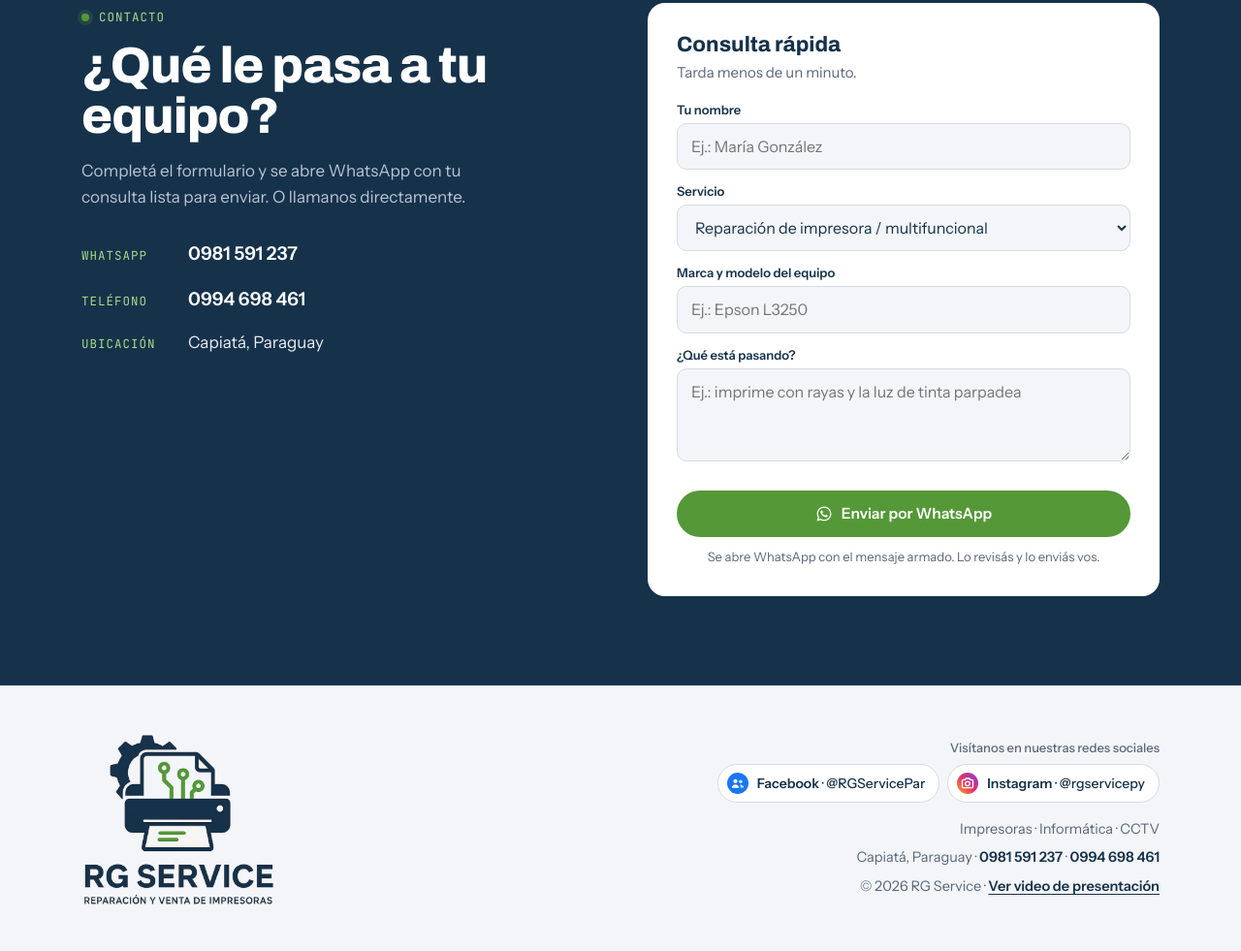
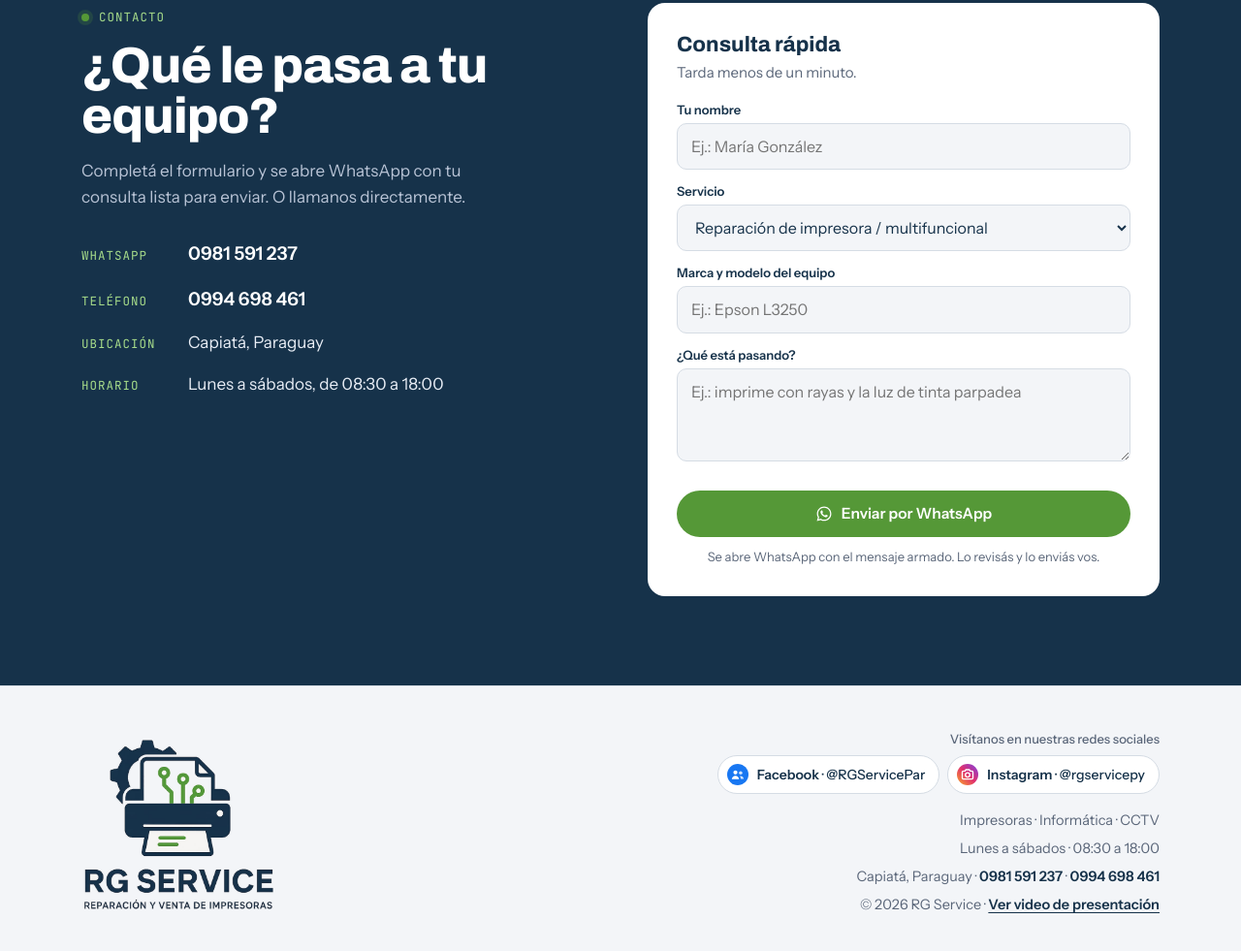
Before and after one commit to rubeng33-png/rgservice, a plain HTML site: page index.html in a window 1280 px wide. Shown: the part 2782-3763 px from the top of the page at 97% size. Drawn offline with Linux system fonts and the light colour scheme.

Commit message:
Horario de atención
Co-Authored-By: Claude Opus 5.5 <noreply@anthropic.com>
Claude-Session: https://claude.ai/code/session_01HRXTtufyi6bdSFrqazsLyR

```diff
--- a/index.html
+++ b/index.html
@@ -379,6 +379,7 @@
           <div><span class="mono">WhatsApp</span><a href="https://wa.me/595981591237" target="_blank" rel="noopener">0981 591 237</a></div>
           <div><span class="mono">Teléfono</span><a href="tel:+595994698461">0994 698 461</a></div>
           <div><span class="mono">Ubicación</span><span class="v">Capiatá, Paraguay</span></div>
+          <div><span class="mono">Horario</span><span class="v">Lunes a sábados, de 08:30 a 18:00</span></div>
         </div>
       </div>
 
@@ -426,6 +427,7 @@
         </nav>
       </div>
       <span>Impresoras · Informática · CCTV</span>
+      <span>Lunes a sábados · 08:30 a 18:00</span>
       <span>Capiatá, Paraguay · <a href="https://wa.me/595981591237" target="_blank" rel="noopener">0981 591 237</a> · <a href="tel:+595994698461">0994 698 461</a></span>
       <span>© <span id="yr">2026</span> RG Service · <button class="replay" id="replay" type="button">Ver video de presentación</button></span>
     </div>
```
